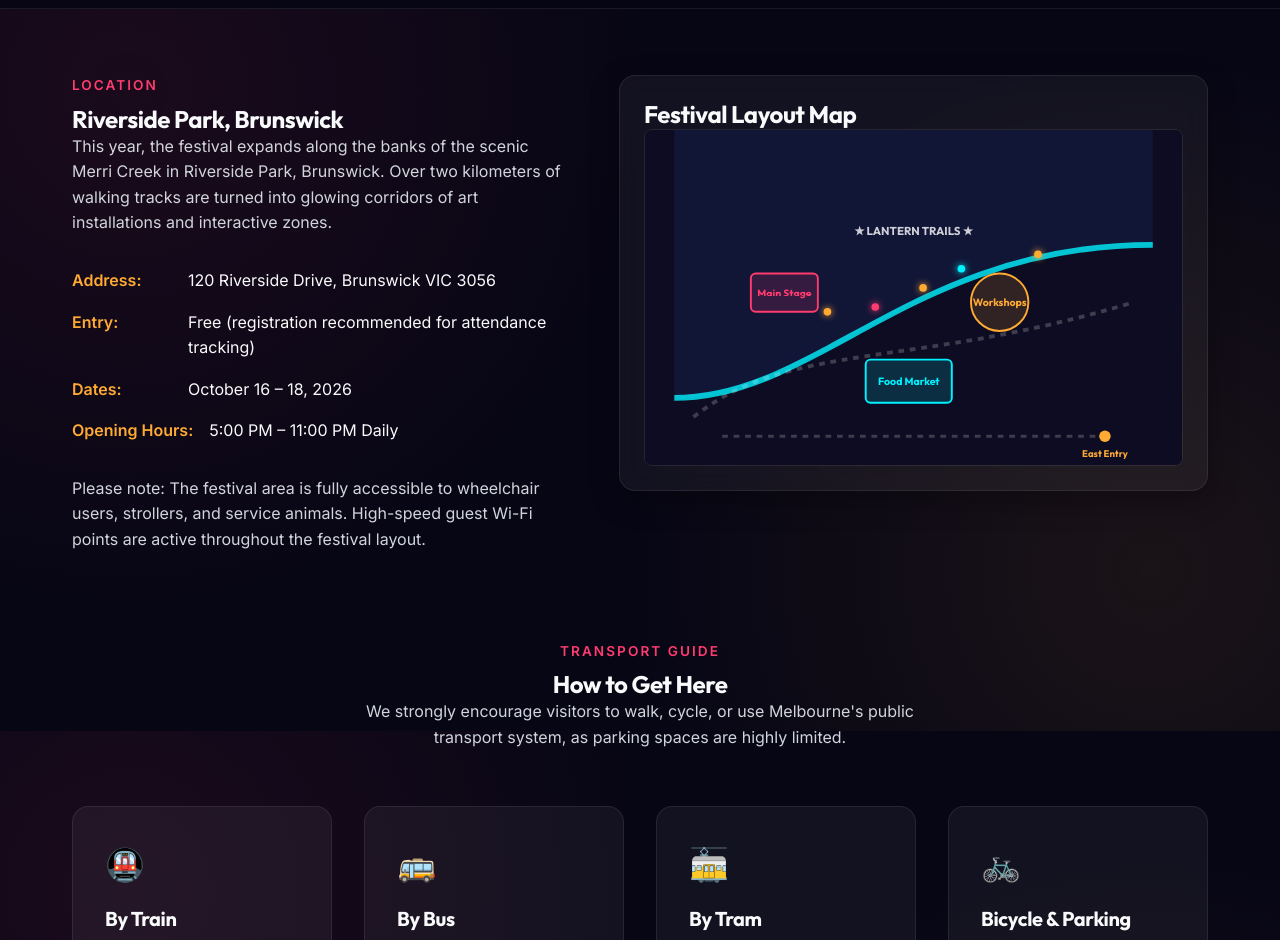
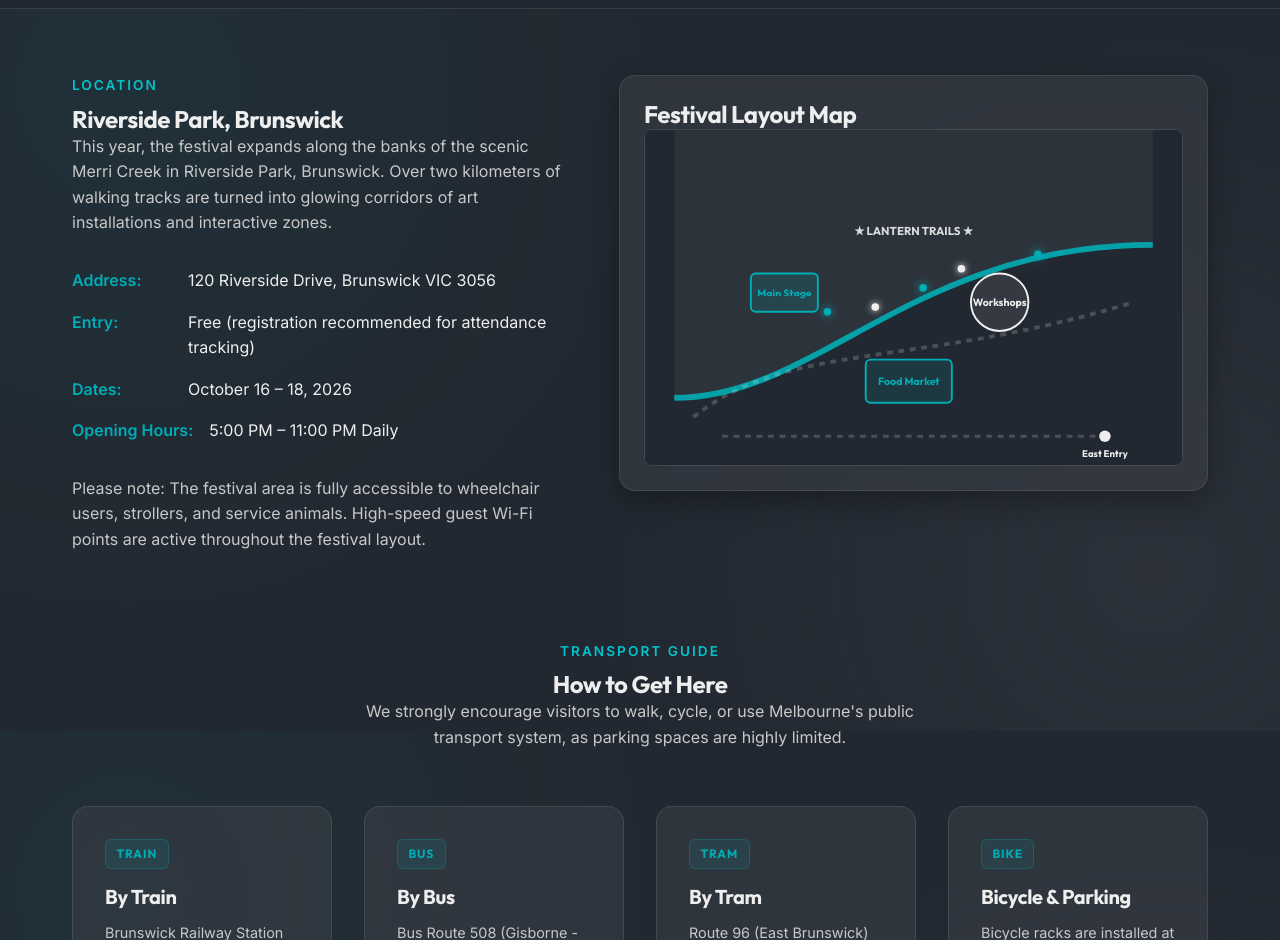
Before and after one commit to AlsonBasnet7/localevent, a plain HTML site: page Local event/website/venue.html in a window 1280 px wide. Shown: the part 69-1009 px from the top of the page. Drawn offline with Linux system fonts and the light colour scheme.

Commit message:
upgrade the site with better theme

```diff
--- a/Local event/website/styles.css
+++ b/Local event/website/css/styles.css
@@ -1,36 +1,33 @@
-/*
-  Starlight Lantern & Arts Festival - styles.css
-  Theme: Dark-mode Glassmorphism with Glowing Accents
-*/
+/* styles.css - Starlight Lantern & Arts Festival */
 
 @import url('https://fonts.googleapis.com/css2?family=Inter:wght@300;400;500;600&family=Outfit:wght@400;600;700;800&display=swap');
 
-/* Color Variables and Tokens */
+/* colours and shared values */
 :root {
-  --bg-dark: #070615;
-  --bg-dark-rgb: 7, 6, 21;
-  --bg-card: rgba(255, 255, 255, 0.05);
-  --bg-card-hover: rgba(255, 255, 255, 0.09);
-  --border-color: rgba(255, 255, 255, 0.08);
-  --border-hover: rgba(255, 255, 255, 0.18);
-  --text-primary: #f9fafb;
-  --text-secondary: #d1d5db;
-  --text-muted: #9ca3af;
-  --primary: #ffaa33; /* Glowing gold-orange */
-  --primary-rgb: 255, 170, 51;
-  --secondary: #ff3b6f; /* Lantern pink-red */
-  --secondary-rgb: 255, 59, 111;
-  --accent-teal: #00f2fe; /* Electric blue-teal */
+  --bg-dark: #222831;
+  --bg-dark-rgb: 34, 40, 49;
+  --bg-card: rgba(57, 62, 70, 0.6);
+  --bg-card-hover: rgba(57, 62, 70, 0.9);
+  --border-color: rgba(238, 238, 238, 0.1);
+  --border-hover: rgba(0, 173, 181, 0.4);
+  --text-primary: #eeeeee;
+  --text-secondary: #c8c8c8;
+  --text-muted: #9a9a9a;
+  --primary: #00adb5;
+  --primary-rgb: 0, 173, 181;
+  --secondary: #00c4cd;
+  --secondary-rgb: 0, 196, 205;
+  --accent-teal: #00adb5;
   --font-heading: 'Outfit', -apple-system, BlinkMacSystemFont, "Segoe UI", Roboto, sans-serif;
   --font-body: 'Inter', -apple-system, BlinkMacSystemFont, "Segoe UI", Roboto, sans-serif;
   --transition-smooth: all 0.3s cubic-bezier(0.4, 0, 0.2, 1);
   --transition-fast: all 0.15s ease;
-  --shadow-glow: 0 0 20px rgba(255, 170, 51, 0.25);
-  --shadow-glow-pink: 0 0 20px rgba(255, 59, 111, 0.25);
+  --shadow-glow: 0 0 20px rgba(0, 173, 181, 0.35);
+  --shadow-glow-pink: 0 0 20px rgba(0, 173, 181, 0.2);
   --max-width: 1200px;
 }
 
-/* Reset and Base Styles */
+/* reset */
 * {
   box-sizing: border-box;
   margin: 0;
@@ -48,12 +45,12 @@ body {
   line-height: 1.6;
   overflow-x: hidden;
   background-image:
-    radial-gradient(circle at 10% 20%, rgba(255, 59, 111, 0.08) 0%, transparent 40%),
-    radial-gradient(circle at 90% 80%, rgba(255, 170, 51, 0.08) 0%, transparent 40%);
+    radial-gradient(circle at 10% 20%, rgba(0, 173, 181, 0.06) 0%, transparent 40%),
+    radial-gradient(circle at 90% 80%, rgba(57, 62, 70, 0.4) 0%, transparent 40%);
   background-attachment: fixed;
 }
 
-/* Typography */
+/* headings and text */
 h1, h2, h3, h4, h5, h6 {
   font-family: var(--font-heading);
   font-weight: 700;
@@ -74,14 +71,14 @@ img {
   border-radius: 12px;
 }
 
-/* Navigation Header */
+/* nav */
 .site-header {
   position: fixed;
   top: 0;
   left: 0;
   width: 100%;
   z-index: 1000;
-  background-color: rgba(7, 6, 21, 0.85);
+  background-color: rgba(34, 40, 49, 0.92);
   backdrop-filter: blur(12px);
   -webkit-backdrop-filter: blur(12px);
   border-bottom: 1px solid var(--border-color);
@@ -113,7 +110,7 @@ img {
   background: linear-gradient(135deg, var(--primary), var(--secondary));
   border-radius: 50%;
   display: inline-block;
-  box-shadow: 0 0 10px rgba(255, 170, 51, 0.6);
+  box-shadow: 0 0 10px rgba(0, 173, 181, 0.6);
   position: relative;
 }
 
@@ -175,7 +172,7 @@ img {
   font-weight: 600;
 }
 
-/* Mobile Nav Toggle via CSS Hack (W3C compliant & no JS needed for open state) */
+/* mobile menu toggle */
 .nav-toggle-label {
   display: none;
   cursor: pointer;
@@ -196,20 +193,20 @@ img {
   display: none;
 }
 
-/* Layout Main wrapper */
+/* main content area */
 .main-content {
-  padding-top: 5rem; /* Offsets the sticky navbar */
+  padding-top: 5rem; /* accounts for fixed header */
   min-height: calc(100vh - 12rem);
 }
 
-/* Container Utility */
+/* container */
 .container {
   max-width: var(--max-width);
   margin: 0 auto;
   padding: 4rem 2rem;
 }
 
-/* Buttons */
+/* buttons */
 .btn {
   display: inline-flex;
   align-items: center;
@@ -226,13 +223,13 @@ img {
 
 .btn-primary {
   background: linear-gradient(135deg, var(--primary), var(--secondary));
-  color: #070615;
+  color: #222831;
   box-shadow: var(--shadow-glow);
 }
 
 .btn-primary:hover {
   transform: translateY(-2px);
-  box-shadow: 0 0 28px rgba(255, 170, 51, 0.45);
+  box-shadow: 0 0 28px rgba(0, 173, 181, 0.5);
 }
 
 .btn-secondary {
@@ -248,7 +245,7 @@ img {
   transform: translateY(-2px);
 }
 
-/* Hero Section */
+/* hero */
 .hero-section {
   position: relative;
   overflow: hidden;
@@ -269,7 +266,7 @@ img {
   left: 0;
   width: 100%;
   height: 100%;
-  background: linear-gradient(to bottom, rgba(7, 6, 21, 0.7) 0%, rgba(7, 6, 21, 0.95) 100%);
+  background: linear-gradient(to bottom, rgba(34, 40, 49, 0.7) 0%, rgba(34, 40, 49, 0.96) 100%);
   z-index: 1;
 }
 
@@ -290,10 +287,10 @@ img {
   letter-spacing: 0.2em;
   margin-bottom: 1rem;
   display: inline-block;
-  background: rgba(255, 170, 51, 0.1);
+  background: rgba(0, 173, 181, 0.1);
   padding: 0.3rem 1rem;
   border-radius: 50px;
-  border: 1px solid rgba(255, 170, 51, 0.2);
+  border: 1px solid rgba(0, 173, 181, 0.25);
 }
 
 .hero-title {
@@ -320,9 +317,9 @@ img {
   gap: 1.2rem;
 }
 
-/* Info Banner / Countdown */
+/* info banner and countdown */
 .info-banner {
-  background: linear-gradient(135deg, rgba(255, 170, 51, 0.1), rgba(255, 59, 111, 0.1));
+  background: linear-gradient(135deg, rgba(0, 173, 181, 0.08), rgba(57, 62, 70, 0.5));
   border: 1px solid var(--border-color);
   border-radius: 16px;
   padding: 2.5rem;
@@ -391,7 +388,7 @@ img {
   margin-top: 0.2rem;
 }
 
-/* Feature Grid section */
+/* feature cards */
 .section-header {
   text-align: center;
   max-width: 600px;
@@ -506,7 +503,7 @@ img {
   transform: translateX(4px);
 }
 
-/* About Snippet Section */
+/* about section */
 .about-section {
   display: grid;
   grid-template-columns: 1fr 1fr;
@@ -562,7 +559,7 @@ img {
   box-shadow: var(--shadow-glow-pink);
 }
 
-/* Programme / Schedule Page Specific Styles */
+/* programme page */
 .filter-tabs {
   display: flex;
   justify-content: center;
@@ -594,7 +591,7 @@ img {
 #filter-dome:checked ~ #filters-container .filter-btn-dome,
 #filter-trail:checked ~ #filters-container .filter-btn-trail {
   background: linear-gradient(135deg, var(--primary), var(--secondary));
-  color: #070615;
+  color: #222831;
   border-color: transparent;
   font-weight: 600;
   box-shadow: var(--shadow-glow);
@@ -607,7 +604,7 @@ img {
 }
 
 
-/* Timetable styling */
+/* schedule table */
 .timetable-container {
   overflow-x: auto;
   background-color: var(--bg-card);
@@ -684,17 +681,17 @@ img {
 
 .badge-main {
   color: var(--primary);
-  background: rgba(255, 170, 51, 0.08);
+  background: rgba(0, 173, 181, 0.1);
 }
 
 .badge-dome {
   color: var(--secondary);
-  background: rgba(255, 59, 111, 0.08);
+  background: rgba(0, 196, 205, 0.1);
 }
 
 .badge-trail {
-  color: var(--accent-teal);
-  background: rgba(0, 242, 254, 0.08);
+  color: #eeeeee;
+  background: rgba(238, 238, 238, 0.06);
 }
 
 .timetable-notes {
@@ -703,7 +700,7 @@ img {
   font-size: 0.9rem;
 }
 
-/* Venue Page Specific Styles */
+/* venue page */
 .venue-grid {
   display: grid;
   grid-template-columns: 1fr 1.2fr;
@@ -757,16 +754,16 @@ img {
   border: 1px solid var(--border-color);
 }
 
-/* Styled map graphic via standard SVG inside html or stylish dark background placeholder */
+/* map */
 .mock-map {
   width: 100%;
   height: 100%;
-  background: #0f1025;
+  background: #1a1f26;
   display: flex;
   align-items: center;
   justify-content: center;
   position: relative;
-  background-image: radial-gradient(rgba(255, 255, 255, 0.15) 1px, transparent 0);
+  background-image: radial-gradient(rgba(0, 173, 181, 0.12) 1px, transparent 0);
   background-size: 20px 20px;
 }
 
@@ -797,8 +794,8 @@ img {
 }
 
 .pin-label {
-  background-color: #070615;
-  color: #fff;
+  background-color: #222831;
+  color: #eeeeee;
   border: 1px solid var(--border-color);
   padding: 0.3rem 0.8rem;
   border-radius: 4px;
@@ -835,10 +832,18 @@ img {
 }
 
 .transport-icon {
-  font-size: 2rem;
+  display: inline-block;
+  font-family: var(--font-heading);
+  font-size: 0.75rem;
+  font-weight: 700;
+  text-transform: uppercase;
+  letter-spacing: 0.08em;
   color: var(--primary);
+  background: rgba(0, 173, 181, 0.1);
+  border: 1px solid rgba(0, 173, 181, 0.25);
+  border-radius: 6px;
+  padding: 0.25rem 0.65rem;
   margin-bottom: 1rem;
-  display: block;
 }
 
 .transport-card h3 {
@@ -851,7 +856,7 @@ img {
   color: var(--text-secondary);
 }
 
-/* Contact Page Specific Styles */
+/* contact page */
 .contact-grid {
   display: grid;
   grid-template-columns: 1.2fr 1fr;
@@ -903,7 +908,7 @@ img {
 .info-item-icon {
   width: 44px;
   height: 44px;
-  background-color: rgba(255, 170, 51, 0.08);
+  background-color: rgba(0, 173, 181, 0.1);
   border-radius: 8px;
   display: flex;
   align-items: center;
@@ -912,7 +917,7 @@ img {
   font-weight: 700;
   font-family: var(--font-heading);
   flex-shrink: 0;
-  border: 1px solid rgba(255, 170, 51, 0.15);
+  border: 1px solid rgba(0, 173, 181, 0.2);
 }
 
 .info-item-details h4 {
@@ -950,13 +955,13 @@ img {
 
 .social-btn:hover {
   background-color: var(--primary);
-  color: #070615;
+  color: #222831;
   border-color: transparent;
   transform: translateY(-3px);
   box-shadow: var(--shadow-glow);
 }
 
-/* Form Styling */
+/* form */
 .form-group {
   margin-bottom: 1.5rem;
 }
@@ -979,7 +984,7 @@ img {
 
 .form-control {
   width: 100%;
-  background-color: rgba(0, 0, 0, 0.25);
+  background-color: rgba(34, 40, 49, 0.6);
   border: 1px solid var(--border-color);
   border-radius: 8px;
   padding: 0.85rem 1rem;
@@ -992,8 +997,8 @@ img {
 .form-control:focus {
   outline: none;
   border-color: var(--primary);
-  background-color: rgba(0, 0, 0, 0.4);
-  box-shadow: 0 0 0 3px rgba(255, 170, 51, 0.15);
+  background-color: rgba(34, 40, 49, 0.85);
+  box-shadow: 0 0 0 3px rgba(0, 173, 181, 0.18);
 }
 
 select.form-control {
@@ -1010,7 +1015,7 @@ textarea.form-control {
   min-height: 120px;
 }
 
-/* Form success alert styles */
+/* success message */
 .success-msg {
   display: none;
   background-color: rgba(16, 185, 129, 0.1);
@@ -1027,9 +1032,9 @@ textarea.form-control {
   display: block;
 }
 
-/* Footer */
+/* footer */
 .site-footer {
-  background-color: #03030b;
+  background-color: #1a1f26;
   border-top: 1px solid var(--border-color);
   padding: 4rem 0 2rem 0;
   font-size: 0.9rem;
@@ -1087,7 +1092,7 @@ textarea.form-control {
   gap: 1rem;
 }
 
-/* Responsive Styles */
+/* responsive */
 @media (max-width: 992px) {
   .hero-title {
     font-size: 2.8rem;
@@ -1130,7 +1135,7 @@ textarea.form-control {
     left: 0;
     width: 100%;
     height: 0;
-    background-color: rgba(7, 6, 21, 0.98);
+    background-color: rgba(34, 40, 49, 0.98);
     backdrop-filter: blur(20px);
     overflow: hidden;
     transition: var(--transition-smooth);
@@ -1147,7 +1152,7 @@ textarea.form-control {
     transition: var(--transition-smooth);
   }
 
-  /* Show Menu on Checkbox toggle */
+  /* open nav */
   #nav-toggle:checked ~ .main-navigation {
     height: calc(100vh - 5rem);
     border-bottom: 1px solid var(--border-color);
@@ -1158,7 +1163,7 @@ textarea.form-control {
     transform: translateY(0);
   }
 
-  /* Hamburger burger to X */
+  /* animate hamburger to X */
   #nav-toggle:checked ~ .nav-toggle-label span:nth-child(1) {
     transform: rotate(45deg) translate(5px, 6px);
   }
--- a/Local event/website/venue.html
+++ b/Local event/website/venue.html
@@ -5,11 +5,11 @@
   <meta name="viewport" content="width=device-width, initial-scale=1.0">
   <meta name="description" content="Plan your trip to the Starlight Lantern & Arts Festival 2026. Find directions, public transport details, parking guides, and our official festival venue map.">
   <title>Venue & Directions | Starlight Lantern & Arts Festival 2026</title>
-  <link rel="stylesheet" href="styles.css">
+  <link rel="stylesheet" href="css/styles.css">
 </head>
 <body>
 
-  <!-- Navigation Header -->
+  <!-- header -->
   <header class="site-header">
     <div class="nav-container">
       <a href="index.html" class="site-logo" id="header-logo">
@@ -35,13 +35,13 @@
     </div>
   </header>
 
-  <!-- Main Website Content -->
+  <!-- page content -->
   <main class="main-content">
 
     <section class="container" id="venue-overview">
       <div class="venue-grid">
 
-        <!-- Venue Details -->
+        <!-- venue info -->
         <div class="venue-info" id="venue-details-card">
           <span class="section-label">Location</span>
           <h1>Riverside Park, Brunswick</h1>
@@ -57,55 +57,55 @@
           <p>Please note: The festival area is fully accessible to wheelchair users, strollers, and service animals. High-speed guest Wi-Fi points are active throughout the festival layout.</p>
         </div>
 
-        <!-- Venue Map Placeholder -->
+        <!-- map -->
         <div class="map-container" id="festival-map-card">
           <h2>Festival Layout Map</h2>
           <div class="map-placeholder">
-            <!-- Custom Styled Vector Map Schema (Inline W3C Compliant SVG) -->
+            <!-- inline SVG map -->
             <div class="mock-map">
-              <svg width="100%" height="100%" viewBox="0 0 500 350" xmlns="http://www.w3.org/2000/svg" style="background-color: #0d0c22;">
-                <!-- River Merri Creek -->
-                <path d="M 0 280 C 150 280, 250 120, 500 120 L 500 0 L 0 0 Z" fill="#151d45" opacity="0.6"/>
-                <path d="M 0 280 C 150 280, 250 120, 500 120" stroke="#00f2fe" stroke-width="6" fill="none" opacity="0.8"/>
+              <svg width="100%" height="100%" viewBox="0 0 500 350" xmlns="http://www.w3.org/2000/svg" style="background-color: #222831;">
+                <!-- river -->
+                <path d="M 0 280 C 150 280, 250 120, 500 120 L 500 0 L 0 0 Z" fill="#393e46" opacity="0.5"/>
+                <path d="M 0 280 C 150 280, 250 120, 500 120" stroke="#00adb5" stroke-width="6" fill="none" opacity="0.9"/>
 
-                <!-- Paths / Walking trails -->
-                <path d="M 20 300 C 120 220, 250 250, 480 180" stroke="rgba(255, 255, 255, 0.2)" stroke-width="4" stroke-dasharray="6,6" fill="none"/>
-                <path d="M 50 320 L 450 320" stroke="rgba(255, 255, 255, 0.2)" stroke-width="3" stroke-dasharray="6,6" fill="none"/>
+                <!-- walking paths -->
+                <path d="M 20 300 C 120 220, 250 250, 480 180" stroke="rgba(238,238,238,0.2)" stroke-width="4" stroke-dasharray="6,6" fill="none"/>
+                <path d="M 50 320 L 450 320" stroke="rgba(238,238,238,0.2)" stroke-width="3" stroke-dasharray="6,6" fill="none"/>
 
-                <!-- Main Stage Icon -->
-                <rect x="80" y="150" width="70" height="40" rx="5" fill="rgba(255, 59, 111, 0.15)" stroke="#ff3b6f" stroke-width="2"/>
-                <text x="115" y="174" fill="#ff3b6f" font-family="Outfit, sans-serif" font-size="11" font-weight="bold" text-anchor="middle">Main Stage</text>
+                <!-- main stage -->
+                <rect x="80" y="150" width="70" height="40" rx="5" fill="rgba(0, 173, 181, 0.15)" stroke="#00adb5" stroke-width="2"/>
+                <text x="115" y="174" fill="#00adb5" font-family="Outfit, sans-serif" font-size="11" font-weight="bold" text-anchor="middle">Main Stage</text>
 
-                <!-- Workshop Dome Icon -->
-                <circle cx="340" cy="180" r="30" fill="rgba(255, 170, 51, 0.15)" stroke="#ffaa33" stroke-width="2"/>
-                <text x="340" y="184" fill="#ffaa33" font-family="Outfit, sans-serif" font-size="11" font-weight="bold" text-anchor="middle">Workshops</text>
+                <!-- workshop dome -->
+                <circle cx="340" cy="180" r="30" fill="rgba(57, 62, 70, 0.8)" stroke="#eeeeee" stroke-width="2"/>
+                <text x="340" y="184" fill="#eeeeee" font-family="Outfit, sans-serif" font-size="11" font-weight="bold" text-anchor="middle">Workshops</text>
 
-                <!-- Food Market Zone -->
-                <rect x="200" y="240" width="90" height="45" rx="5" fill="rgba(0, 242, 254, 0.15)" stroke="#00f2fe" stroke-width="2"/>
-                <text x="245" y="266" fill="#00f2fe" font-family="Outfit, sans-serif" font-size="11" font-weight="bold" text-anchor="middle">Food Market</text>
+                <!-- food market -->
+                <rect x="200" y="240" width="90" height="45" rx="5" fill="rgba(0, 173, 181, 0.12)" stroke="#00adb5" stroke-width="2"/>
+                <text x="245" y="266" fill="#00adb5" font-family="Outfit, sans-serif" font-size="11" font-weight="bold" text-anchor="middle">Food Market</text>
 
-                <!-- Riverbank Lantern Trail indicators -->
+                <!-- lantern trail dots -->
                 <path d="M 120 110 L 260 180" stroke="none" fill="none"/>
-                <circle cx="160" cy="190" r="4" fill="#ffaa33" filter="drop-shadow(0px 0px 4px #ffaa33)"/>
-                <circle cx="210" cy="185" r="4" fill="#ff3b6f" filter="drop-shadow(0px 0px 4px #ff3b6f)"/>
-                <circle cx="260" cy="165" r="4" fill="#ffaa33" filter="drop-shadow(0px 0px 4px #ffaa33)"/>
-                <circle cx="300" cy="145" r="4" fill="#00f2fe" filter="drop-shadow(0px 0px 4px #00f2fe)"/>
-                <circle cx="380" cy="130" r="4" fill="#ffaa33" filter="drop-shadow(0px 0px 4px #ffaa33)"/>
+                <circle cx="160" cy="190" r="4" fill="#00adb5" filter="drop-shadow(0px 0px 5px #00adb5)"/>
+                <circle cx="210" cy="185" r="4" fill="#eeeeee" filter="drop-shadow(0px 0px 4px #eeeeee)"/>
+                <circle cx="260" cy="165" r="4" fill="#00adb5" filter="drop-shadow(0px 0px 5px #00adb5)"/>
+                <circle cx="300" cy="145" r="4" fill="#eeeeee" filter="drop-shadow(0px 0px 4px #eeeeee)"/>
+                <circle cx="380" cy="130" r="4" fill="#00adb5" filter="drop-shadow(0px 0px 5px #00adb5)"/>
 
-                <text x="250" y="110" fill="#fff" font-family="Outfit, sans-serif" font-size="12" font-weight="bold" text-anchor="middle" opacity="0.8">★ LANTERN TRAILS ★</text>
+                <text x="250" y="110" fill="#eeeeee" font-family="Outfit, sans-serif" font-size="12" font-weight="bold" text-anchor="middle" opacity="0.9">★ LANTERN TRAILS ★</text>
 
-                <!-- Current Entrance Location Pin -->
+                <!-- entrance pin -->
                 <g class="map-pin">
-                  <circle cx="50" cy="320" r="6" fill="#ff3b6f"/>
-                  <circle cx="50" cy="320" r="14" fill="none" stroke="#ff3b6f" stroke-width="2" opacity="0.6">
+                  <circle cx="50" cy="320" r="6" fill="#00adb5"/>
+                  <circle cx="50" cy="320" r="14" fill="none" stroke="#00adb5" stroke-width="2" opacity="0.6">
                     <animate attributeName="r" values="6;18;6" dur="2s" repeatCount="indefinite" />
                   </circle>
-                  <text x="50" y="342" fill="#ff3b6f" font-family="Outfit, sans-serif" font-size="10" font-weight="bold" text-anchor="middle">Main Entry</text>
+                  <text x="50" y="342" fill="#00adb5" font-family="Outfit, sans-serif" font-size="10" font-weight="bold" text-anchor="middle">Main Entry</text>
                 </g>
 
                 <g>
-                  <circle cx="450" cy="320" r="6" fill="#ffaa33"/>
-                  <text x="450" y="342" fill="#ffaa33" font-family="Outfit, sans-serif" font-size="10" font-weight="bold" text-anchor="middle">East Entry</text>
+                  <circle cx="450" cy="320" r="6" fill="#eeeeee"/>
+                  <text x="450" y="342" fill="#eeeeee" font-family="Outfit, sans-serif" font-size="10" font-weight="bold" text-anchor="middle">East Entry</text>
                 </g>
               </svg>
             </div>
@@ -114,7 +114,7 @@
 
       </div>
 
-      <!-- Getting Here Guide -->
+      <!-- getting here -->
       <div class="getting-here" id="getting-here">
         <div class="section-header">
           <span class="section-label">Transport Guide</span>
@@ -123,30 +123,30 @@
         </div>
 
         <div class="transport-grid">
-          <!-- Card 1: Train -->
+          <!-- train -->
           <article class="transport-card" id="transport-train">
-            <span class="transport-icon">🚇</span>
+            <span class="transport-icon">Train</span>
             <h3>By Train</h3>
             <p>Brunswick Railway Station (Upfield Line) is the closest station. It is a scenic 7-minute walk to the park's East Entry. Lantern trail wayfinding pillars will guide you from the exit.</p>
           </article>
 
-          <!-- Card 2: Bus -->
+          <!-- bus -->
           <article class="transport-card" id="transport-bus">
-            <span class="transport-icon">🚌</span>
+            <span class="transport-icon">Bus</span>
             <h3>By Bus</h3>
             <p>Bus Route 508 (Gisborne - Alphington) runs directly along Victoria Street and stops outside the main entry gate. Extra night shuttle services are scheduled for Friday and Saturday nights.</p>
           </article>
 
-          <!-- Card 3: Tram -->
+          <!-- tram -->
           <article class="transport-card" id="transport-tram">
-            <span class="transport-icon">🚋</span>
+            <span class="transport-icon">Tram</span>
             <h3>By Tram</h3>
             <p>Route 96 (East Brunswick) stops at the terminal loop on Nicholson Street. From there, follow the illuminated path westward down Victoria Street for approximately 10 minutes.</p>
           </article>
 
-          <!-- Card 4: Bicycle / Parking -->
+          <!-- bike and parking -->
           <article class="transport-card" id="transport-cycling">
-            <span class="transport-icon">🚲</span>
+            <span class="transport-icon">Bike</span>
             <h3>Bicycle & Parking</h3>
             <p>Bicycle racks are installed at both Main and East entries. Limited street parking is available, alongside a designated drop-off/rideshare zone at the North gate.</p>
           </article>
@@ -156,7 +156,7 @@
 
   </main>
 
-  <!-- Site Footer -->
+  <!-- footer -->
   <footer class="site-footer">
     <div class="container footer-grid">
       <div class="footer-brand">
```
Also changed, not shown: Local event/website/contact.html (+4 -4 lines), Local event/website/index.html (+15 -15 lines), Local event/website/programme.html (+7 -14 lines), 2 other files.
